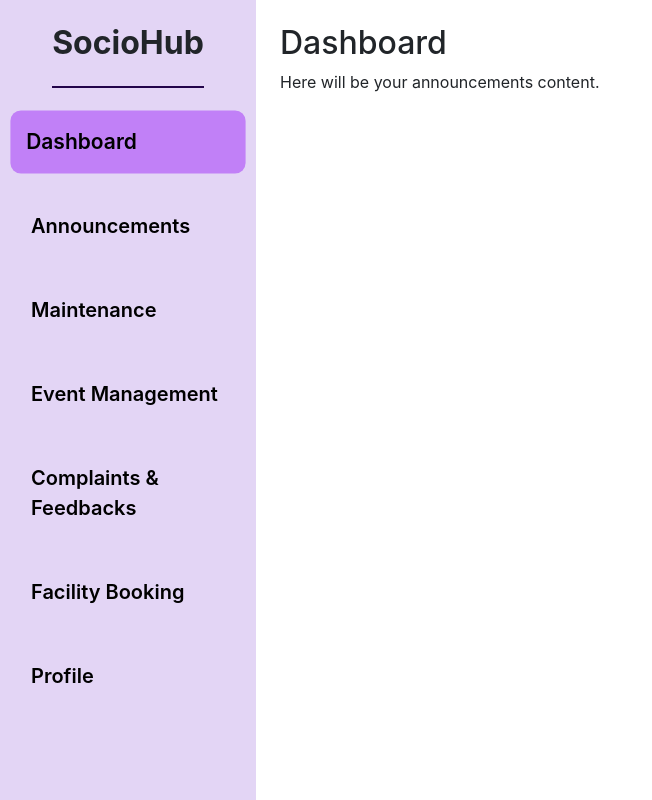
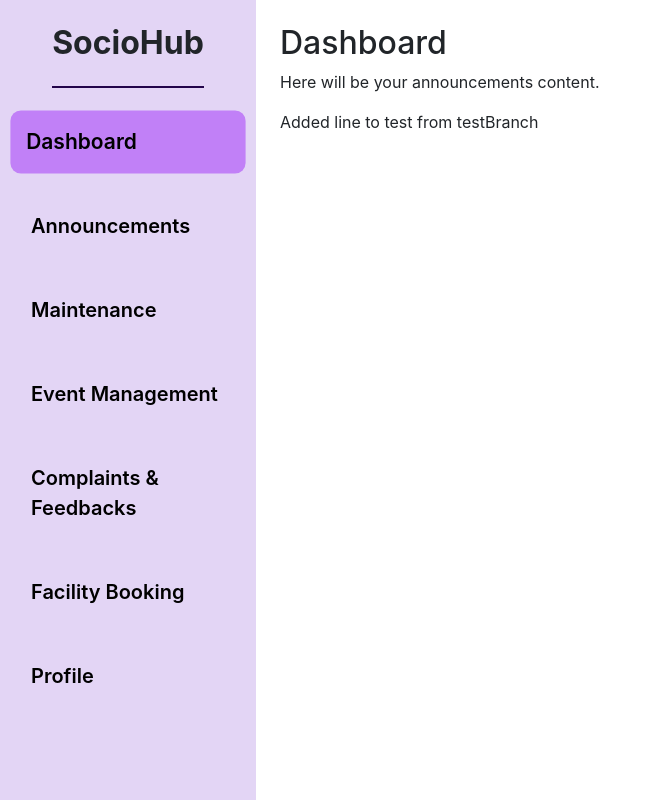
Before and after one commit to OnlineSocietyManagementSystem/OnlineSocietyManagement, a React (Create React App) app in the folder client/: page / in a window 1280 px wide. Shown: the whole page, without its empty margins (0-652 px from the left). Built offline with nearby package versions, Linux system fonts and the light colour scheme.

Commit message:
added line to test from testBranch

```diff
--- a/client/src/screens/Dashboard.jsx
+++ b/client/src/screens/Dashboard.jsx
@@ -11,6 +11,7 @@ function Dashboard() {
         <div className="flex-grow-1 p-4" style={{ marginLeft: "20%" }}>
             <h2>Dashboard</h2>
             <p>Here will be your announcements content.</p>
+            <p>Added line to test from testBranch</p>
        </div>
 
     </div>
```
